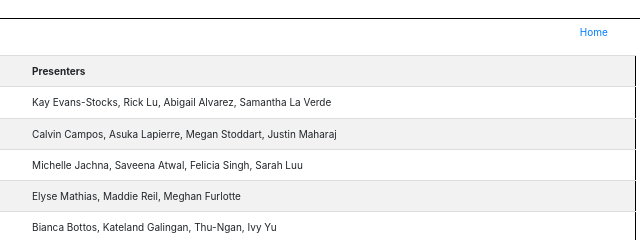
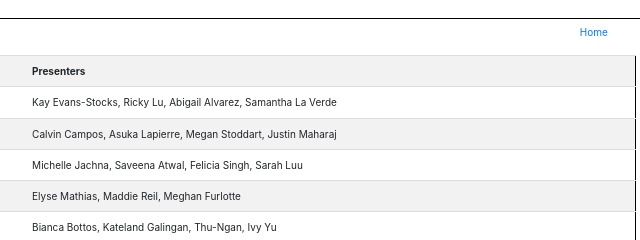
Before and after one commit to rlurtz/rlurtz.github.io, a plain HTML site: page Presentations/index.html in a window 1280 px wide. Shown: the top 240 px of the page, 463-1103 px from the left. Drawn offline with nearby package versions, Linux system fonts and the light colour scheme.

Commit message:
commit 2

```diff
--- a/Presentations/index.html
+++ b/Presentations/index.html
@@ -57,7 +57,7 @@
                     <th class="col-md-8">Presenters</th>
                   </tr>
                     <tr>
-                      <td class="col-md-1">Jan 15</td><td class="col-md-3">Golden Ratio</td><td class="col-md-8">Kay Evans-Stocks, Rick Lu, Abigail Alvarez, Samantha La Verde</td>
+                      <td class="col-md-1">Jan 15</td><td class="col-md-3">Golden Ratio</td><td class="col-md-8">Kay Evans-Stocks, Ricky Lu, Abigail Alvarez, Samantha La Verde</td>
                     </tr>
                     <tr>
                       <td class="col-md-1">Jan 22</td><td class="col-md-3">Minimalism</td><td class="col-md-8">Calvin Campos, Asuka Lapierre, Megan Stoddart, Justin Maharaj</td>
```
